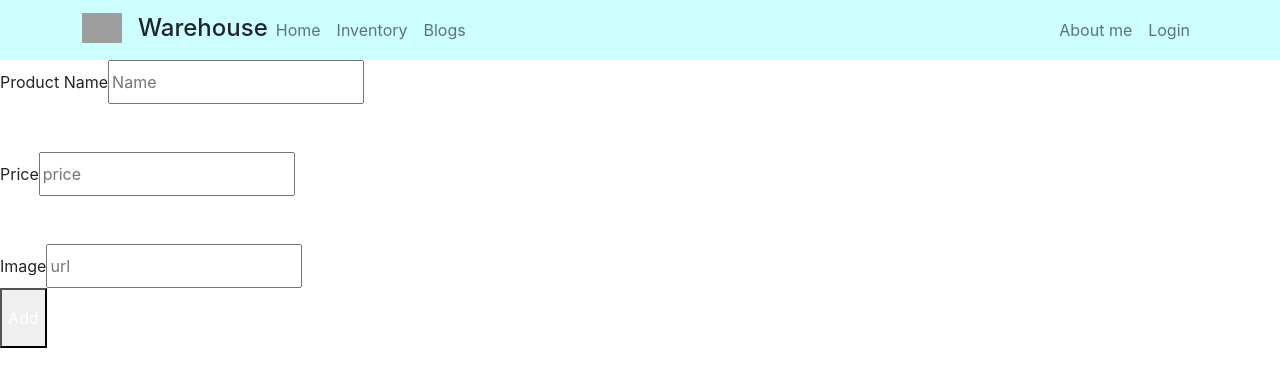
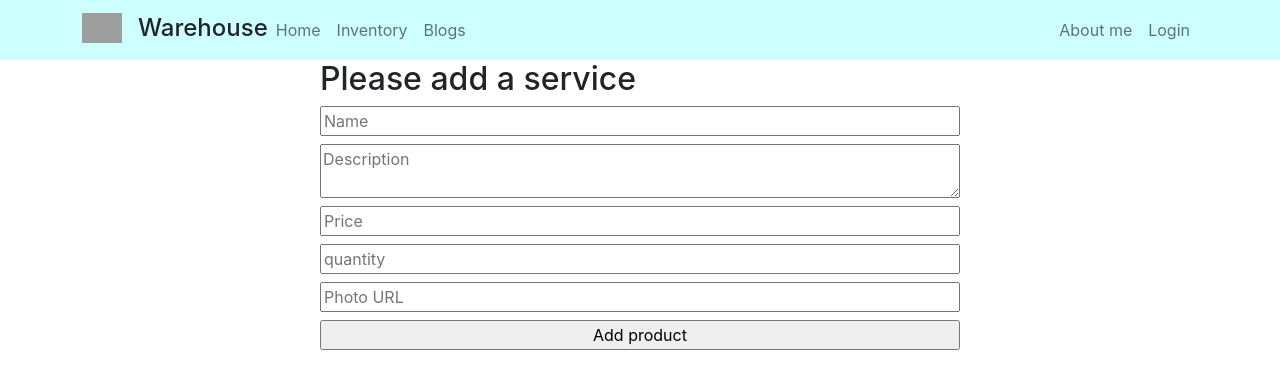
Before and after one commit to Sakilshikdar/warehouse-management-assigment-11-client-side, a React (Create React App) app: page /itemsAdd in a window 1280 px wide. Shown: the top 388 px of the page. Built offline with nearby package versions, Linux system fonts and the light colour scheme; no server answers; grey boxes are pictures that could not be loaded.

Commit message:
item-added-successfully

```diff
--- a/package.json
+++ b/package.json
@@ -13,6 +13,7 @@
     "react-bootstrap": "^2.3.1",
     "react-dom": "^18.0.0",
     "react-firebase-hooks": "^5.0.3",
+    "react-hook-form": "^7.30.0",
     "react-router-dom": "^6.3.0",
     "react-scripts": "5.0.0",
     "react-toastify": "^8.2.0",
--- a/src/components/AddProduct/AddProduct.js
+++ b/src/components/AddProduct/AddProduct.js
@@ -1,82 +1,38 @@
-import axios from 'axios';
 import React from 'react';
+import { useForm } from 'react-hook-form';
 
 const AddProduct = () => {
-    const handleSubmit = async (e) => {
-        e.preventDefault();
-        const product = {
-          name: e.target.name.value,
-          price: e.target.price.value,
-          image: e.target.image.value,
-        };
+  const { register, handleSubmit } = useForm();
+  const onSubmit = data => {
+      console.log(data);
+      const url = `http://localhost:5000/product`;
+      fetch(url, {
+          method: 'POST',
+          headers: {
+              'content-type': 'application/json'
+          },
+          body: JSON.stringify(data)
+      })
+      .then(res=> res.json())
+      .then(result =>{
+          console.log(result);
+      } )
+  };
 
-        try {
-          const { data } = await axios.post("http://localhost:5000/products", product);
 
-          if (!data.success) {
-            return alert.error(data.error);
-          }
-
-          alert.success(data.message);
-        } catch (error) {
-          alert.error(error.message)
-        }
-      };
-      return (
-        <div className="py-32 px-10 min-h-screen w-full">
-          <div className="bg-white p-10 md:w-3/4 lg:w-1/2 mx-auto">
-            <form onSubmit={handleSubmit}>
-              <div className="flex items-center mb-5">
-                <label className="inline-block w-40 mr-6 text-right font-bold text-gray-600">
-                  Product Name
-                </label>
-                <input
-                  type="text"
-                  name="name"
-                  placeholder="Name"
-                  className="flex-1 py-2 border-b-2 border-gray-400 focus:border-green-400
-                          text-gray-600 placeholder-gray-400
-                          outline-none"
-                />
-              </div>
-
-              <div className="flex items-center mb-5">
-                <label className="inline-block w-40 mr-6 text-right font-bold text-gray-600">
-                  Price
-                </label>
-                <input
-                  type="text"
-                  name="price"
-                  placeholder="price"
-                  className="flex-1 py-2 border-b-2 border-gray-400 focus:border-green-400
-                          text-gray-600 placeholder-gray-400
-                          outline-none"
-                />
-              </div>
-
-              <div className="flex items-center mb-10">
-                <label
-                  className="inline-block w-40 mr-6 text-right
-                                        font-bold text-gray-600"
-                >
-                  Image
-                </label>
-                <input
-                  type="text"
-                  name="image"
-                  placeholder="url"
-                  className="flex-1 py-2 border-b-2 border-gray-400 focus:border-green-400
-                          text-gray-600 placeholder-gray-400
-                          outline-none"
-                />
-              </div>
-
-              <div className="text-right">
-                <button className="py-3 px-8 bg-green-400 text-white font-bold">Add</button>
-              </div>
-            </form>
-          </div>
-        </div>
-)};
+  return (
+      <div className='w-50 mx-auto'>
+          <h2>Please add a service</h2>
+          <form className='d-flex flex-column' onSubmit={handleSubmit(onSubmit)}>
+              <input className='mb-2' placeholder='Name' {...register("name", { required: true, maxLength: 20 })} />
+              <textarea className='mb-2' placeholder='Description' {...register("description")} />
+              <input className='mb-2' placeholder='Price' type="number" {...register("price")} />
+              <input className='mb-2' placeholder='quantity' type="number" {...register("quantity")} />
+              <input className='mb-2' placeholder='Photo URL' type="text" {...register("img")} />
+              <input type="submit" value="Add product" />
+          </form>
+      </div>
+  );
+}
 
 export default AddProduct;
```
Also changed, not shown: 1 other file (tests, documents, lock files or other folders).
